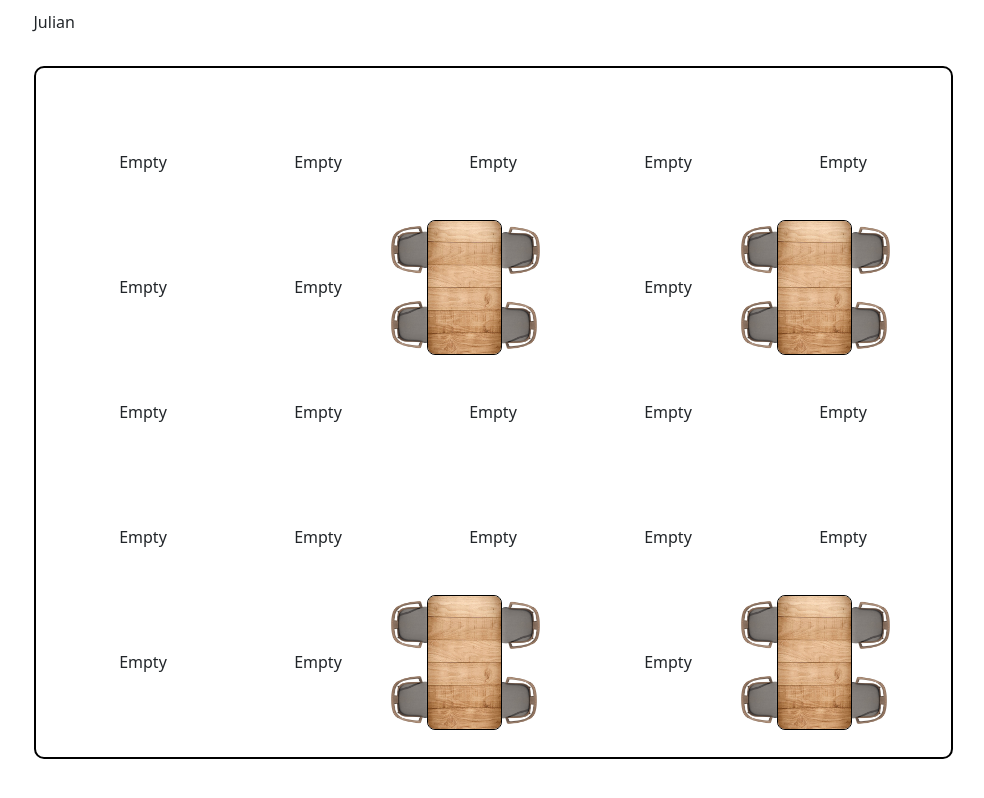
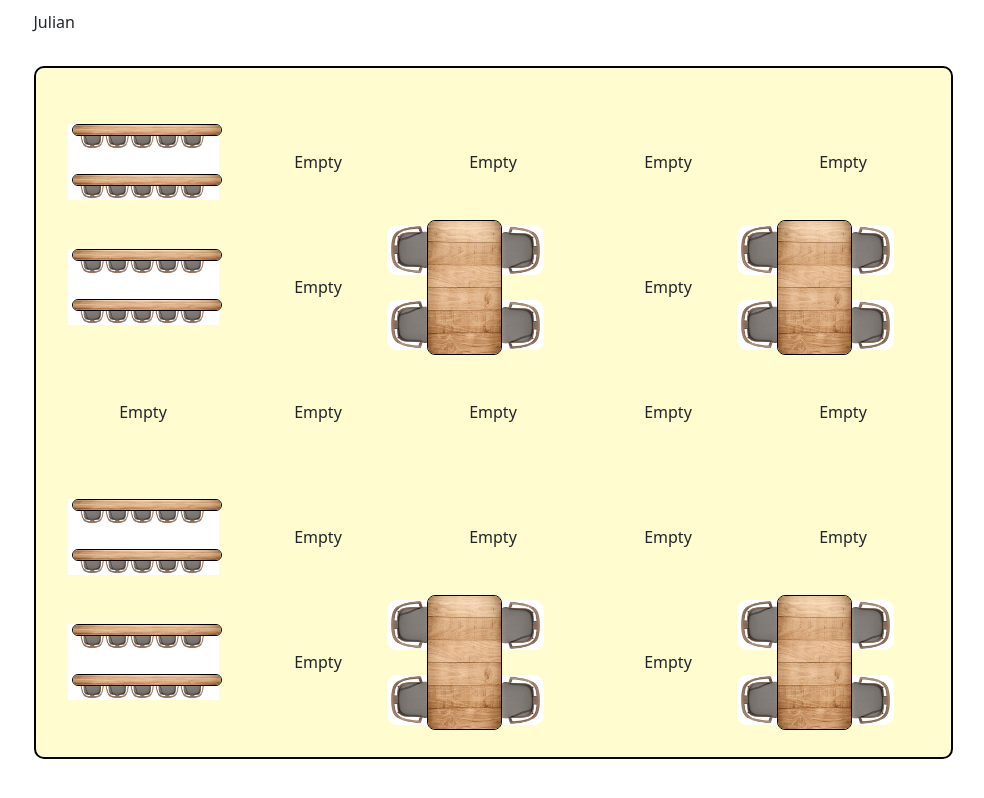
Before and after one commit to thutran2404/DePlace, a React (Vite) app in the folder frontend/: page /julian in a window 1280 px wide. Shown: the whole page, without its empty margins (147-1131 px from the left). Built offline with nearby package versions, Linux system fonts and the light colour scheme.

Commit message:
Add studyRoom to the Julian layout

```diff
--- /dev/null
+++ b/frontend/src/components/workspaces/base/StudyTable.jsx
@@ -0,0 +1,35 @@
+import React from "react";
+import tableImage from "../../../assets/images/table.jpeg";
+import PropTypes from "prop-types";
+
+const StudyTable = ({ width, height, rotation }) => {
+	return (
+		<img
+			className="table"
+			src={tableImage}
+			alt="Table"
+			style={{
+				width: width,
+				height: height,
+				borderRadius: "8px",
+				border: "1.5px solid black",
+				display: "block",
+				transform: `rotate(${rotation}deg)`, // Rotate the image by the degree specified in rotation prop
+			}}
+		/>
+	);
+};
+
+StudyTable.propTypes = {
+	width: PropTypes.oneOfType([PropTypes.string, PropTypes.number]),
+	height: PropTypes.oneOfType([PropTypes.string, PropTypes.number]),
+	rotation: PropTypes.number,
+};
+
+StudyTable.defaultProps = {
+	width: "150px",
+	height: "12px",
+	rotation: 0,
+};
+
+export default StudyTable;
--- a/frontend/src/components/workspaces/layouts/julian/Julian.jsx
+++ b/frontend/src/components/workspaces/layouts/julian/Julian.jsx
@@ -2,16 +2,18 @@ import React from "react";
 import Container from "react-bootstrap/Container";
 import JulianRow from "./JulianRow";
 import MeetingSet from "../../sets/MeetingSet";
+import ClassRoom from "../../rooms/ClassRoom";
 import styles from "./Julian.module.css";
 
 const Julian = () => {
 	const rows = 5;
 	const cols = 5;
 
-	// Define the positions where MeetingSet should be rendered
-	const meetingSetPositions = {
-		1: [2, 4], // for row at index 1, place MeetingSet at column indexes 2 and 4
-		4: [2, 4], // for row at index 4, place MeetingSet at column indexes 2 and 4
+	const layoutPositions = {
+		0: { 0: ClassRoom },
+		1: { 0: ClassRoom, 2: MeetingSet, 4: MeetingSet },
+		3: { 0: ClassRoom },
+		4: { 0: ClassRoom, 2: MeetingSet, 4: MeetingSet },
 	};
 
 	return (
@@ -19,18 +21,13 @@ const Julian = () => {
 			<div>Julian</div>
 			<Container className={styles.julianContainer}>
 				{Array.from({ length: rows }, (_, rowIndex) => (
-					// <JulianRow
-					// 	key={rowIndex}
-					// 	cells={cols}
-					// 	component={rowIndex === 1 ? MeetingSet : null}
-					// 	position={1}
-					// />
-
 					<JulianRow
 						key={rowIndex}
 						cells={cols}
-						component={meetingSetPositions[rowIndex] ? MeetingSet : null}
-						positions={meetingSetPositions[rowIndex] || []}
+						renderComponent={colIndex => {
+							const ComponentToRender = layoutPositions[rowIndex]?.[colIndex];
+							return ComponentToRender ? <ComponentToRender /> : null;
+						}}
 					/>
 				))}
 			</Container>
--- a/frontend/src/components/workspaces/layouts/julian/Julian.module.css
+++ b/frontend/src/components/workspaces/layouts/julian/Julian.module.css
@@ -3,6 +3,7 @@
 	margin: 2rem auto;
 	border: 2px solid black;
 	border-radius: 10px;
+	background-color: #fffdd0;
 }
 
 .customCol {
--- a/frontend/src/components/workspaces/layouts/julian/JulianRow.jsx
+++ b/frontend/src/components/workspaces/layouts/julian/JulianRow.jsx
@@ -3,18 +3,11 @@ import PropTypes from "prop-types";
 import { Row } from "react-bootstrap";
 import JulianCell from "./JulianCell";
 
-const JulianRow = ({ cells, component: Component, positions }) => {
-	console.log("here", positions);
+const JulianRow = ({ cells, renderComponent }) => {
 	return (
 		<Row>
 			{Array.from({ length: cells }, (_, index) => (
-				<JulianCell key={index}>
-					{positions && positions.includes(index) && Component ? (
-						<Component />
-					) : (
-						"Empty"
-					)}
-				</JulianCell>
+				<JulianCell key={index}>{renderComponent(index)}</JulianCell>
 			))}
 		</Row>
 	);
@@ -22,8 +15,7 @@ const JulianRow = ({ cells, component: Component, positions }) => {
 
 JulianRow.propTypes = {
 	cells: PropTypes.number.isRequired,
-	component: PropTypes.elementType,
-	positions: PropTypes.arrayOf(PropTypes.number),
+	renderComponent: PropTypes.func.isRequired,
 };
 
 export default JulianRow;
--- /dev/null
+++ b/frontend/src/components/workspaces/rooms/ClassRoom.css
@@ -0,0 +1,3 @@
+.classroomContainer {
+	background-color: white;
+}
--- a/frontend/src/components/workspaces/rooms/ClassRoom.jsx
+++ b/frontend/src/components/workspaces/rooms/ClassRoom.jsx
@@ -1,11 +1,14 @@
 import React from "react";
 import StudySet from "../sets/StudySet";
+import { Container } from "react-bootstrap";
+import "./ClassRoom.css";
 
 const ClassRoom = () => (
-	<div className="classroom">
+	<Container className="classroomContainer">
 		<StudySet />
+		<br />
 		<StudySet />
-	</div>
+	</Container>
 );
 
 export default ClassRoom;
--- a/frontend/src/components/workspaces/sets/MeetingSet.css
+++ b/frontend/src/components/workspaces/sets/MeetingSet.css
@@ -33,5 +33,5 @@
 
 .chairContainer.left {
 	bottom: 0;
-	right: 28px;
+	right: 25px;
 }
--- /dev/null
+++ b/frontend/src/components/workspaces/sets/StudySet.css
@@ -0,0 +1,9 @@
+.studySet {
+	position: relative;
+}
+
+.studyTable {
+	position: absolute;
+	top: 0;
+	left: -8px;
+}
--- a/frontend/src/components/workspaces/sets/StudySet.jsx
+++ b/frontend/src/components/workspaces/sets/StudySet.jsx
@@ -1,12 +1,30 @@
 import React from "react";
 import Chair from "../base/Chair";
-import Table from "../base/Table";
+import StudyTable from "../base/StudyTable";
+import "./StudySet.css";
 
 const StudySet = () => (
-	<div className="table-set">
-		{/* A set consisting of a Table and Chair */}
-		<Table />
-		<Chair />
+	<div className="studySet">
+		<div className="d-flex center">
+			<div>
+				<Chair height={25} width={25} rotation={180} />
+			</div>
+			<div>
+				<Chair height={25} width={25} rotation={180} />
+			</div>
+			<div>
+				<Chair height={25} width={25} rotation={180} />
+			</div>
+			<div>
+				<Chair height={25} width={25} rotation={180} />
+			</div>
+			<div>
+				<Chair height={25} width={25} rotation={180} />
+			</div>
+		</div>
+		<div className="studyTable">
+			<StudyTable />
+		</div>
 	</div>
 );
 
```
